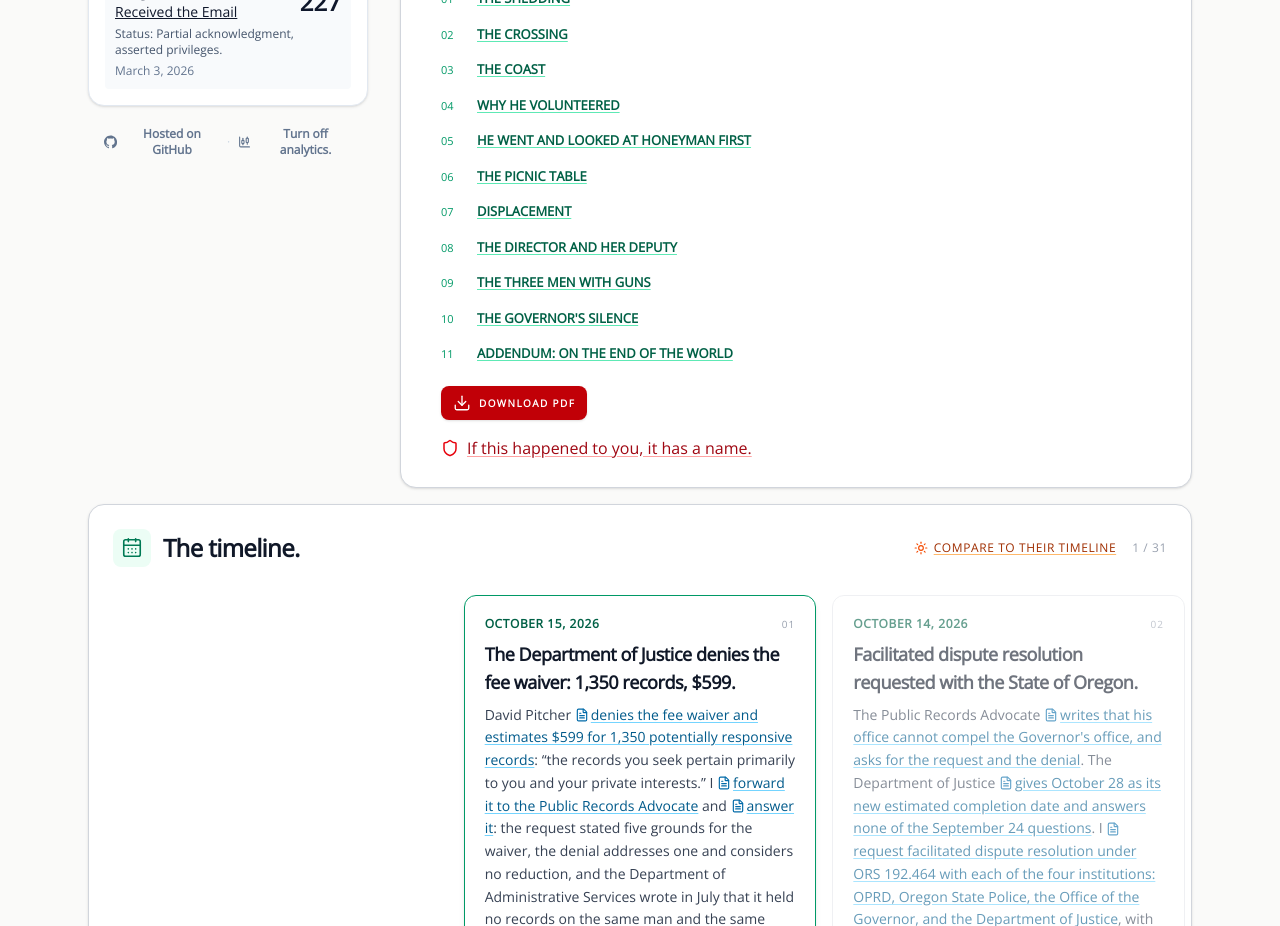
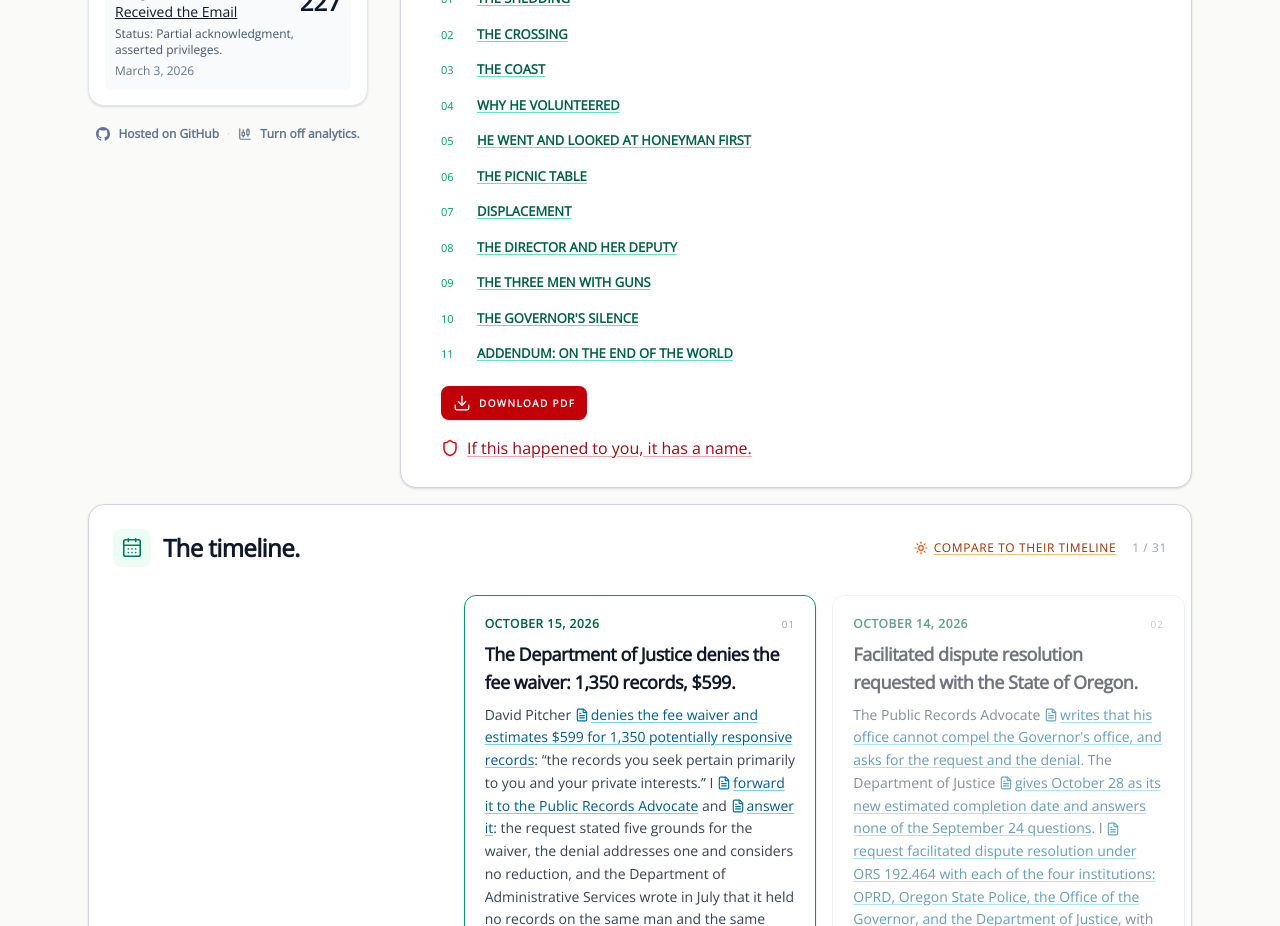
Before and after one commit to rswfire/rswfire.oprd, a Next.js app: page / in a window 1280 px wide. Shown: the part 1340-2266 px from the top of the page. Built offline with nearby package versions, Linux system fonts and the light colour scheme; no server answers.

Commit message:
Sidebar foot: the two links centered together

```diff
--- a/components/HostedOnGithub.tsx
+++ b/components/HostedOnGithub.tsx
@@ -30,7 +30,7 @@ export default function HostedOnGithub() {
                 href="https://github.com/rswfire/rswfire.oprd"
                 target="_blank"
                 rel="noopener"
-                className="inline-flex items-center gap-2 text-center text-xs font-semibold text-slate-500 transition-colors hover:text-emerald-700"
+                className="inline-flex items-center gap-2 whitespace-nowrap text-xs font-semibold text-slate-500 transition-colors hover:text-emerald-700"
             >
                 <GithubMark className="h-3.5 w-3.5" />
                 Hosted on GitHub
@@ -38,7 +38,7 @@ export default function HostedOnGithub() {
             <span className="text-xs leading-none text-slate-300">&middot;</span>
             <a
                 href="/analytics"
-                className="inline-flex items-center gap-2 text-center text-xs font-semibold text-slate-500 transition-colors hover:text-emerald-700"
+                className="inline-flex items-center gap-2 whitespace-nowrap text-xs font-semibold text-slate-500 transition-colors hover:text-emerald-700"
             >
                 <ChartCandlestick className="h-3.5 w-3.5" />
                 {off ? "Turn on analytics." : "Turn off analytics."}
```
